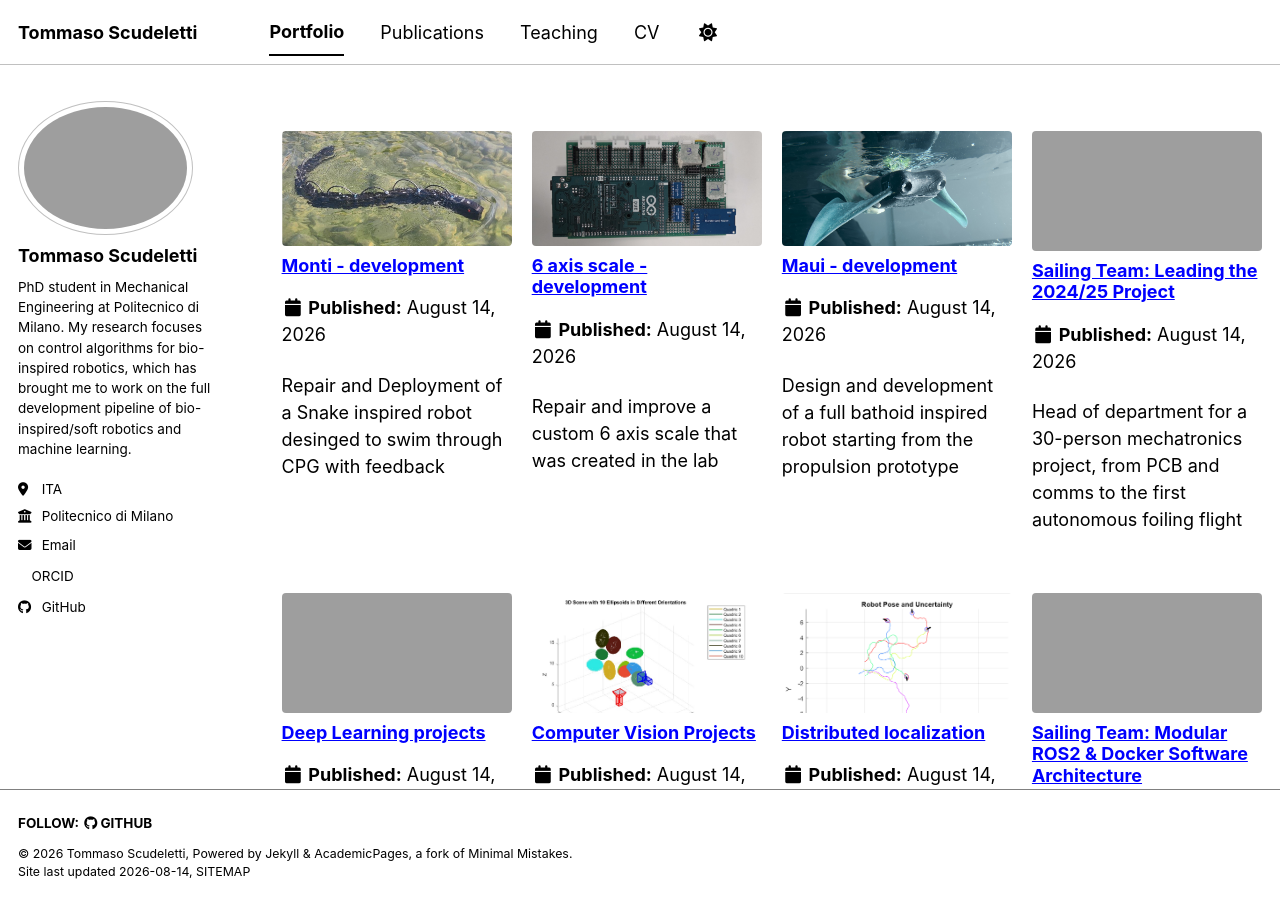
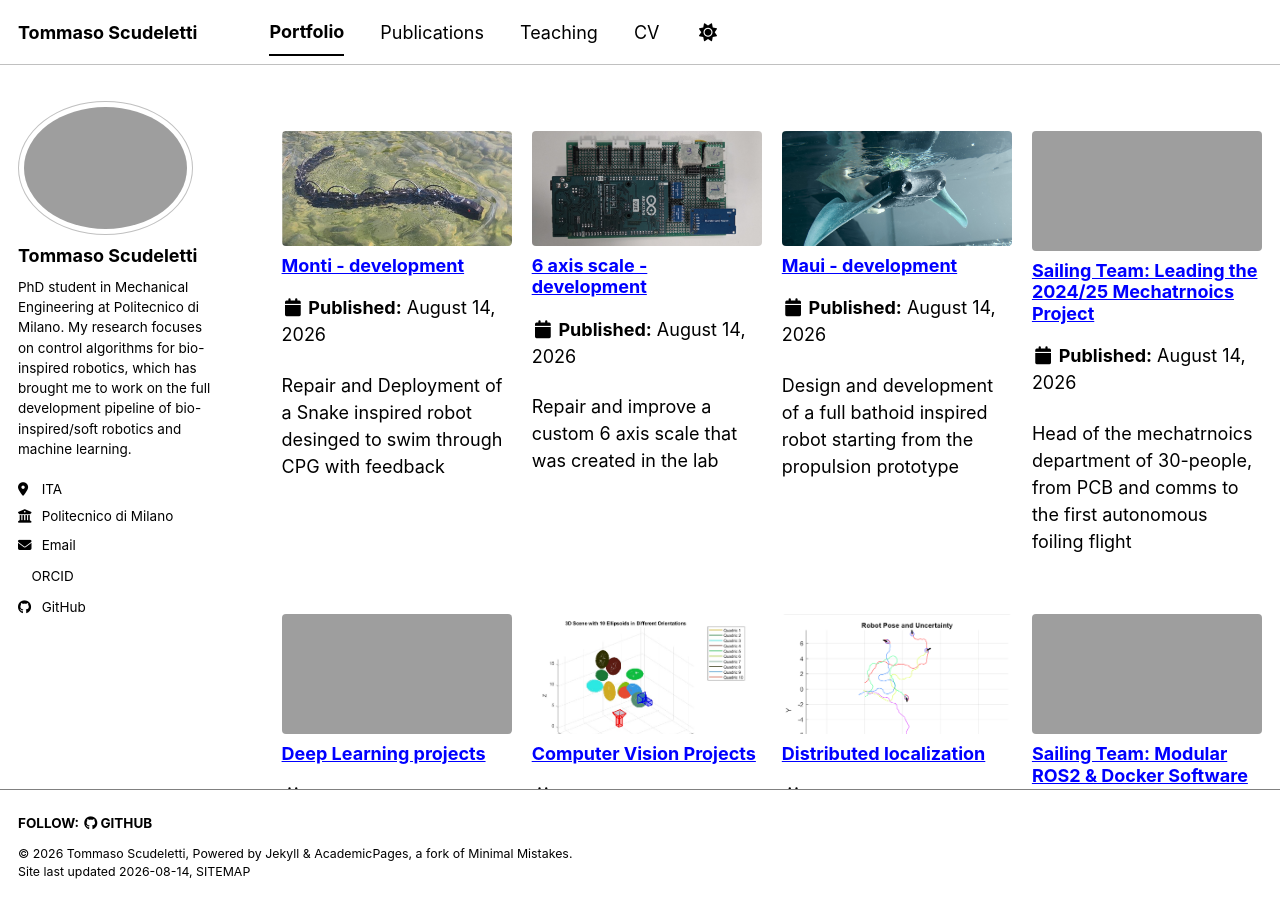
Before and after one commit to ScudeT/ScudeT.github.io, a Jekyll site: the page built from _pages/portfolio.html, in a window 1280 px wide and 900 px high, scrolled down 421 px. Built offline with Jekyll 4.4.1, drawn with Linux system fonts in a browser that asks for light colours; a style sheet for code colours, icons or effects is not loaded.

Commit message:
little fixes

```diff
--- a/_portfolio/9_sailing-team-management.md
+++ b/_portfolio/9_sailing-team-management.md
@@ -1,6 +1,6 @@
 ---
-title: "Sailing Team: Leading the 2024/25 Project"
-excerpt: "Head of department for a 30-person mechatronics project, from PCB and comms to the first autonomous foiling flight"
+title: "Sailing Team: Leading the 2024/25 Mechatrnoics Project"
+excerpt: "Head of the mechatrnoics department of 30-people, from PCB and comms to the first autonomous foiling flight"
 collection: portfolio
 order: 9
 header:
```
Also changed, not shown: _portfolio/7_Deep-Learning.md (+0 -3 lines).
